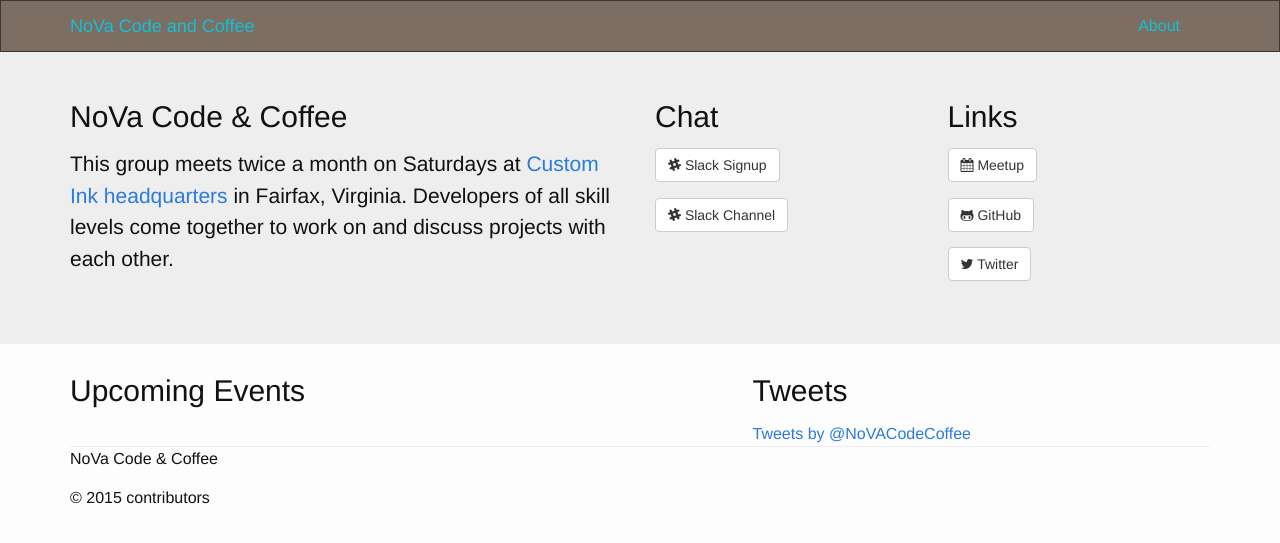
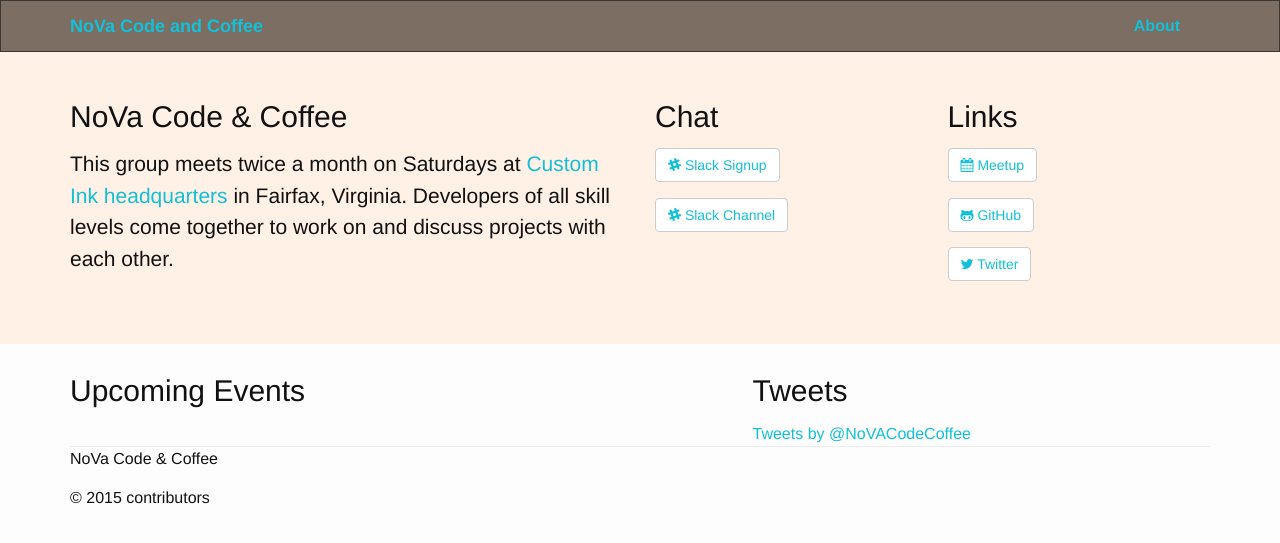
Before and after one commit to NoVACodeCoffee/novacodecoffee.github.io, a Jekyll site: the page built from index.html, in a window 1280 px wide. Shown: the top 543 px of the page. Built offline with Jekyll 4.4.1, drawn with Linux system fonts in a browser that asks for light colours; nearby versions of some CDN libraries; comment, search, counter and statistics services are not loaded.

Commit message:
color css

```diff
--- a/_sass/_customizations.scss
+++ b/_sass/_customizations.scss
@@ -1,4 +1,21 @@
+// Set Colors
+$cc-blue: #13C0D7;
+$cc-brown: #7C6E63;
+$cc-black: #3E3731;
+
+// Casey-generated colors
+$cc-brown-light: #89796D;
+$cc-brown-lighter: #C8B2A0;
+$cc-brown-lightest: #FFF1E5;
+
 .navbar {
   margin-bottom: 0px;
   border-radius: 0px;
+  font-weight: 700;
 }
+.jumbotron {
+  background-color: $cc-brown-lightest;
+}
+a, a:visited, .btn-default {
+  color: $cc-blue;
+}
```
